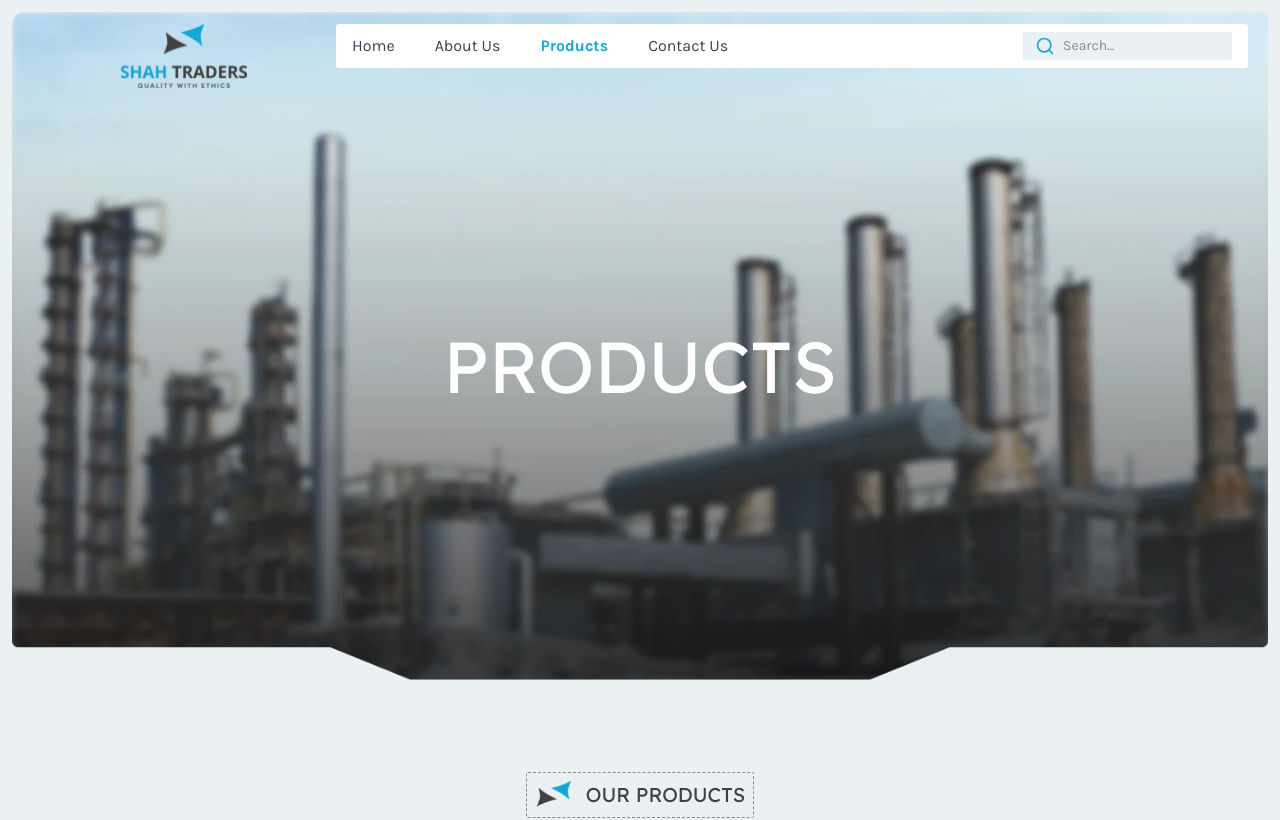
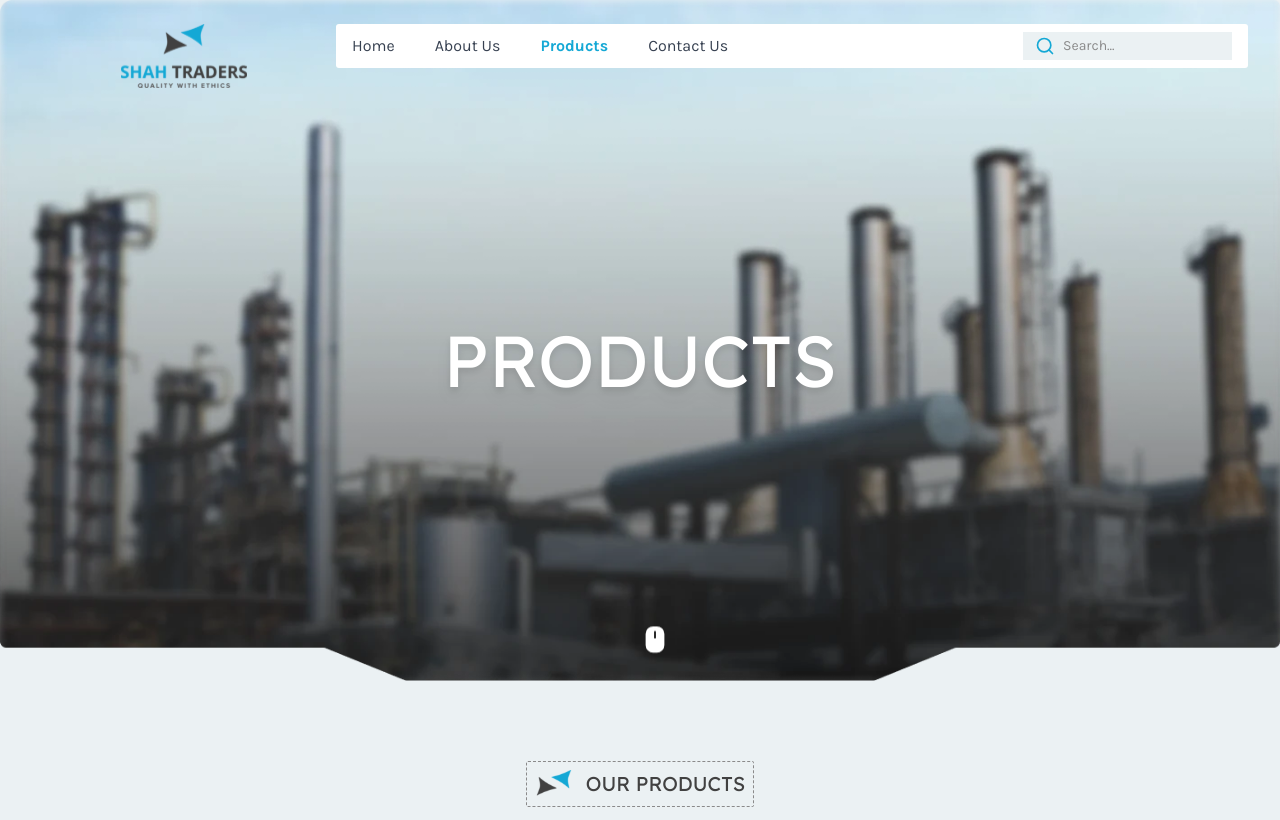
Before and after one commit to vernoxy2/Shah-Treaders, a React (Vite) app: page /product in a window 1280 px wide. Shown: the top 820 px of the page. Built offline with nearby package versions, Linux system fonts and the light colour scheme.

Commit message:
first commit

```diff
--- a/src/Components/SubHeader.jsx
+++ b/src/Components/SubHeader.jsx
@@ -1,19 +1,48 @@
 import React from "react";
-import Head from "../assets/Contact/HeadImg.webp";
+// import { ChevronDown } from "lucide-react";
+import { PiMouseSimpleFill } from "react-icons/pi";
 
-const SubHeader = ({ Head, text }) => {
+const SubHeader = ({ Head, text, scrollTarget }) => {
+  // Scroll down handler
+  const handleScrollDown = () => {
+    if (scrollTarget) {
+      const targetElement = document.querySelector(scrollTarget);
+      if (targetElement) {
+        targetElement.scrollIntoView({ behavior: "smooth" });
+      }
+    } else {
+      window.scrollBy({ top: window.innerHeight, behavior: "smooth" });
+    }
+  };
+
   return (
-    <section className="relative p-2 md:p-3">
+    <section className="relative p-0">
+      {/* Background Image */}
       <img
         src={Head}
         alt="Header background"
-        className=" object-cover h-auto w-full mx-auto "
+        className="object-cover h-auto w-full mx-auto"
       />
+
+      {/* Dark Overlay (optional for readability) */}
+      <div className="absolute inset-0 " />
+
+      {/* Centered Text */}
       <div className="absolute inset-0 flex items-center justify-center">
-        <h1 className="text-3xl md:text-6xl lg:text-7xl uppercase font-lexend text-center text-white    ">
+        <h1 className="text-3xl md:text-6xl lg:text-7xl uppercase font-lexend text-center text-white drop-shadow-lg">
           {text}
         </h1>
       </div>
+
+      {/* Scroll Down Button */}
+      <button
+        onClick={handleScrollDown}
+        className="absolute bottom-6 left-1/2 transform -translate-x-1/2 text-white animate-bounce"
+        aria-label="Scroll down"
+      >
+
+        <PiMouseSimpleFill size={30} />
+      </button>
     </section>
   );
 };
--- a/src/Pages/About/About.jsx
+++ b/src/Pages/About/About.jsx
@@ -11,7 +11,7 @@ import Footer from '../../Components/Footer'
 const About = () => {
   return (
     <div>
-      <SubHeader Head={Head} text={"About Us"}/>
+      <SubHeader Head={Head} text={"About Us"} scrollTarget={"#Delivering"}/>
       <Delivering/>
       <Core_Values/>
       <Guiding_Values/>
--- a/src/Pages/About/Sections/Delivering.jsx
+++ b/src/Pages/About/Sections/Delivering.jsx
@@ -11,7 +11,7 @@ const style = {
 
 const Delivering = () => {
   return (
-    <section className="px-3">
+    <section id="Delivering" className="px-3">
       <div
         style={style}
         className="container relative text-white text-center rounded-3xl overflow-hidden"
--- a/src/Pages/Contact/Contact.jsx
+++ b/src/Pages/Contact/Contact.jsx
@@ -8,8 +8,8 @@ import Footer from '../../Components/Footer'
 const Contact = () => {
   return (
     <div>
-      <SubHeader Head={Head} text={"Contact Us"}/>
-      <ReachOut/>
+      <SubHeader Head={Head} text={"Contact Us"} scrollTarget={"#ReachOut"}/>
+      < ReachOut/>
       <FormMap/>
       <Footer/>
     </div>
--- a/src/Pages/Contact/Sections/ReachOut.jsx
+++ b/src/Pages/Contact/Sections/ReachOut.jsx
@@ -42,7 +42,7 @@ const ReachOutData = [
 
 const ReachOut = () => {
   return (
-    <section>
+    <section id="ReachOut">
       <div className="container space-y-10">
         <ShortTitle className="mx-auto">Contact info</ShortTitle>
         <TitleText colorText={"Reach"} text={"Out to Us"} brclass="hidden " />
--- a/src/Pages/Products/OurProduct.jsx
+++ b/src/Pages/Products/OurProduct.jsx
@@ -96,7 +96,7 @@ const OurProduct = () => {
   };
 
   return (
-    <section className="container pb-96 lg:pb-72">
+    <section id="OurProduct" className="container pb-96 lg:pb-72">
       <ShortTitle className="mx-auto">Our Products</ShortTitle>
       <TitleText colorText={"Quality Products Reliable"} text={" Solutions"} />
 
--- a/src/Pages/Products/Products.jsx
+++ b/src/Pages/Products/Products.jsx
@@ -8,7 +8,7 @@ import Footer from "../../Components/Footer";
 const Products = () => {
   return (
     <div>
-      <SubHeader Head={Head} text={"Products"} />
+      <SubHeader Head={Head} text={"Products"} scrollTarget={"#OurProduct"} />
       <OurProduct />
 
       {/* <Together /> */}
```
